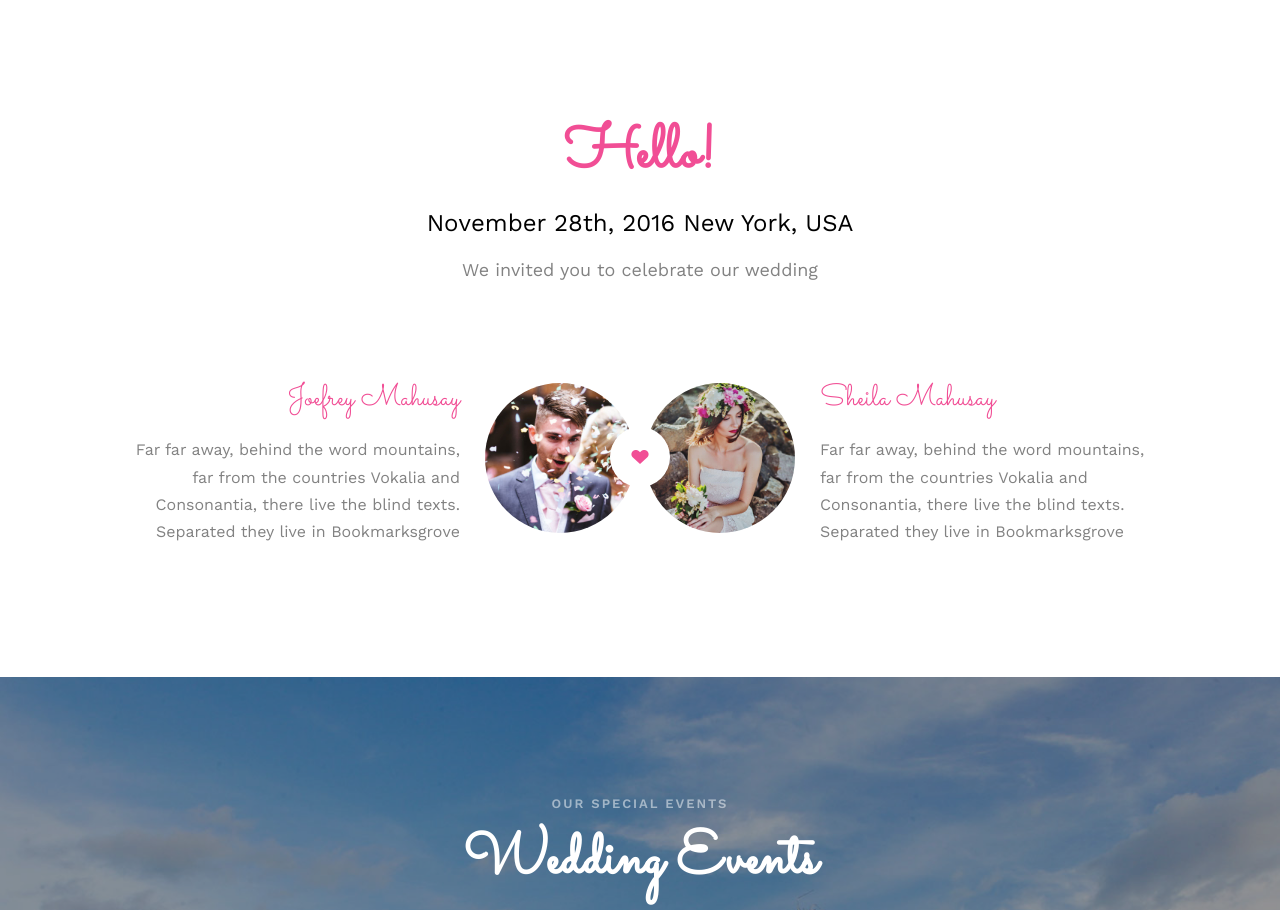
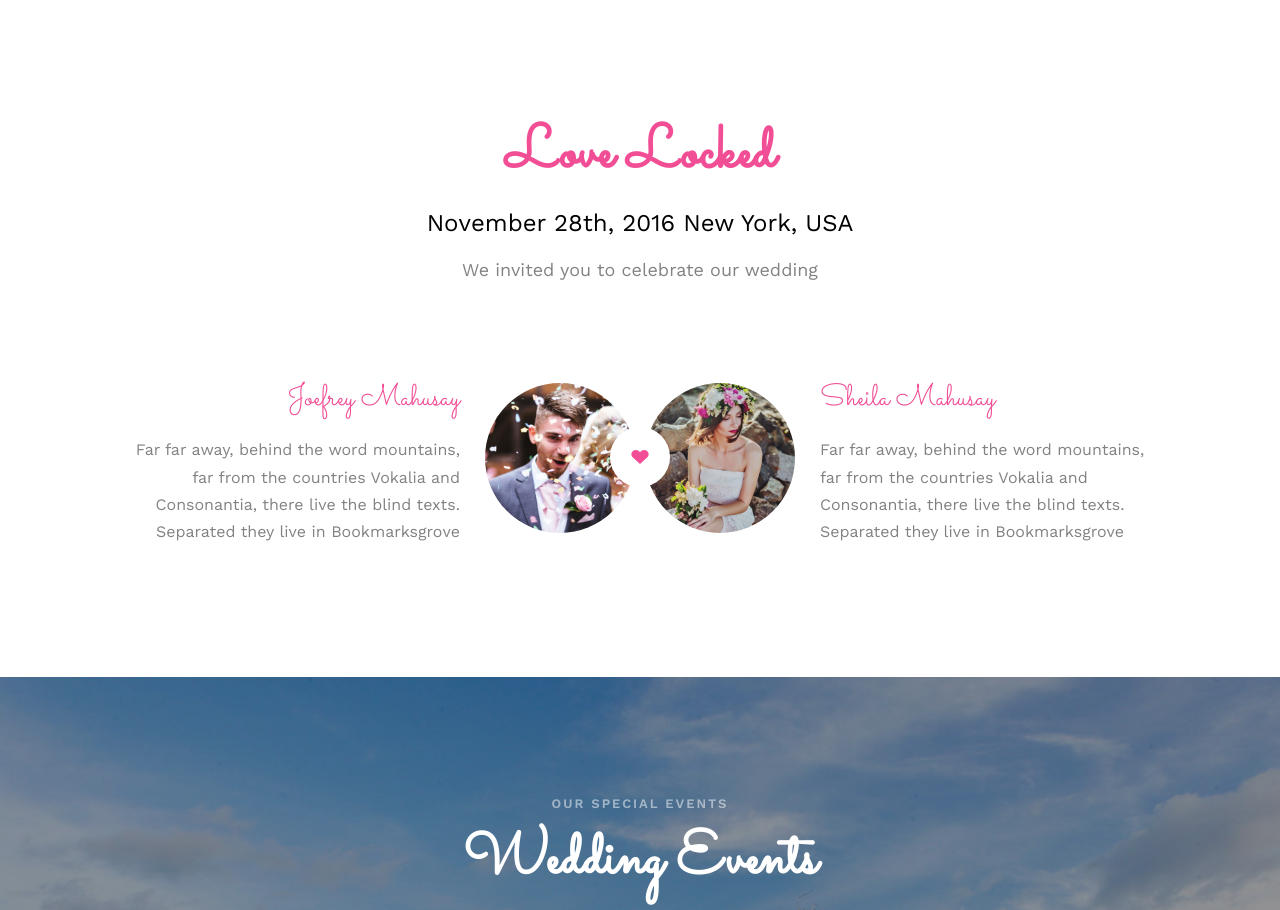
Before and after one commit to Aashu260/cpnt-201-project-wedding, a plain HTML site: page index.html in a window 1280 px wide. Shown: the part 902-1812 px from the top of the page. Drawn offline with nearby package versions, Linux system fonts and the light colour scheme; files whose address does not match are found by name.

Commit message:
changed h2 header

```diff
--- a/index.html
+++ b/index.html
@@ -128,7 +128,7 @@
 		<div class="container">
 			<div class="row">
 				<div class="col-md-8 col-md-offset-2 text-center fh5co-heading animate-box">
-					<h2>Hello!</h2>
+					<h2>Love Locked</h2>
 					<h3>November 28th, 2016 New York, USA</h3>
 					<p>We invited you to celebrate our wedding</p>
 				</div>
```
